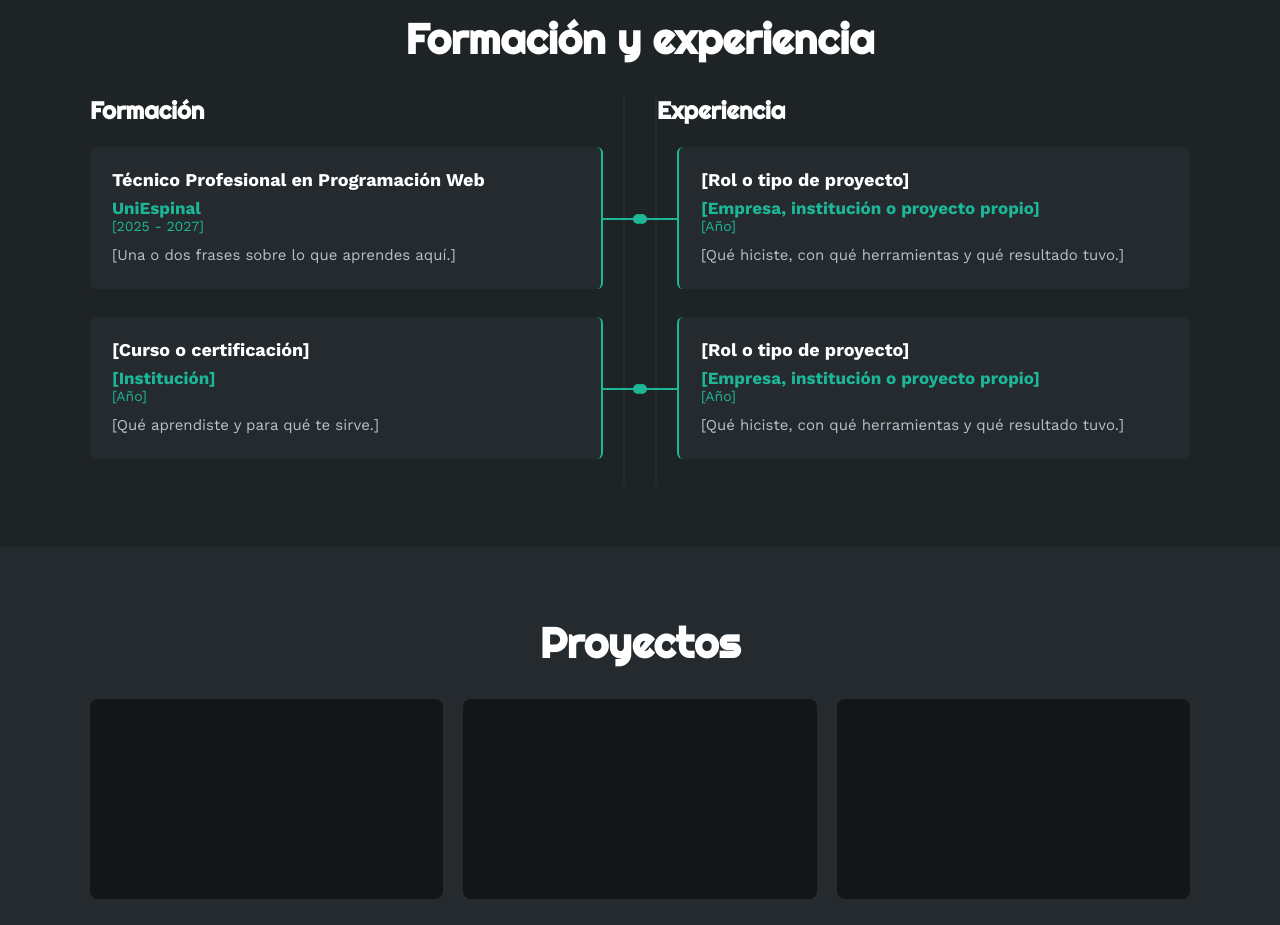
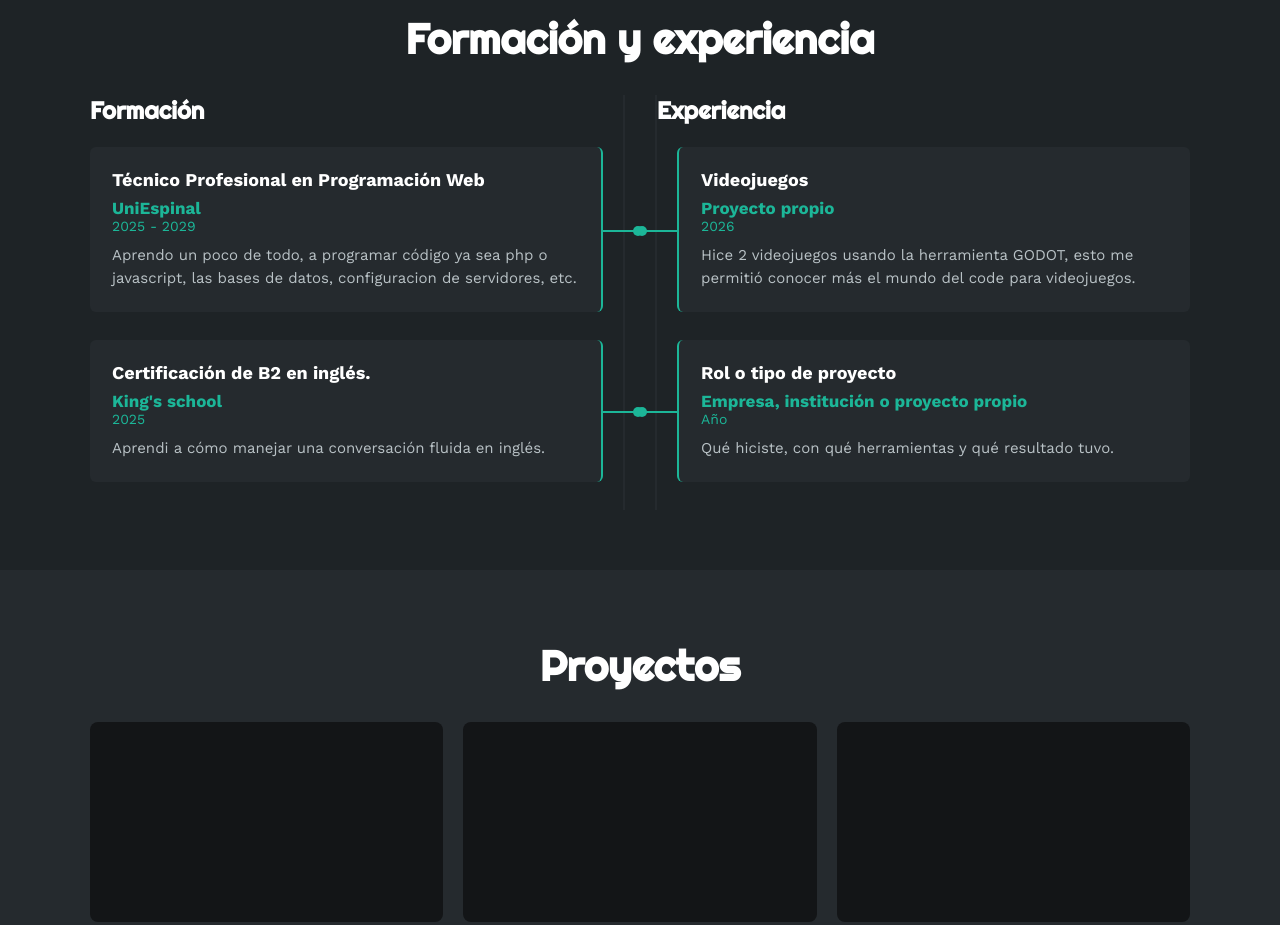
Before and after one commit to edescan09/English-II, a plain HTML site: page index.html in a window 1280 px wide. Shown: the part 1866-2791 px from the top of the page. Drawn offline with nearby package versions, Linux system fonts and the light colour scheme.

Commit message:
Update index.html

```diff
--- a/index.html
+++ b/index.html
@@ -221,16 +221,16 @@
           <div class="item izq">
             <h4 data-i18n="edu.1.title">Técnico Profesional en Programación Web</h4>
             <span class="casa">UniEspinal</span>
-            <span class="fecha">[2025 - 2027]</span>
-            <p data-i18n="edu.1.text">[Una o dos frases sobre lo que aprendes aquí.]</p>
+            <span class="fecha">2025 - 2029</span>
+            <p data-i18n="edu.1.text">Aprendo un poco de todo, a programar código ya sea php o javascript, las bases de datos, configuracion de servidores, etc.</p>
             <div class="conectori"><div class="circuloi"></div></div>
           </div>
 
           <div class="item izq">
-            <h4 data-i18n="edu.2.title">[Curso o certificación]</h4>
-            <span class="casa">[Institución]</span>
-            <span class="fecha">[Año]</span>
-            <p data-i18n="edu.2.text">[Qué aprendiste y para qué te sirve.]</p>
+            <h4 data-i18n="edu.2.title">Certificación de B2 en inglés.</h4>
+            <span class="casa">King's school</span>
+            <span class="fecha">2025</span>
+            <p data-i18n="edu.2.text">Aprendi a cómo manejar una conversación fluida en inglés.</p>
             <div class="conectori"><div class="circuloi"></div></div>
           </div>
         </div>
@@ -245,18 +245,18 @@
             Describe what you DID, using action verbs: built, configured, fixed, tested.
           -->
           <div class="item der">
-            <h4 data-i18n="exp.1.title">[Rol o tipo de proyecto]</h4>
-            <span class="casa">[Empresa, institución o proyecto propio]</span>
-            <span class="fecha">[Año]</span>
-            <p data-i18n="exp.1.text">[Qué hiciste, con qué herramientas y qué resultado tuvo.]</p>
+            <h4 data-i18n="exp.1.title">Videojuegos</h4>
+            <span class="casa">Proyecto propio</span>
+            <span class="fecha">2026</span>
+            <p data-i18n="exp.1.text">Hice 2 videojuegos usando la herramienta GODOT, esto me permitió conocer más el mundo del code para videojuegos.</p>
             <div class="conectord"><div class="circulod"></div></div>
           </div>
 
           <div class="item der">
-            <h4 data-i18n="exp.2.title">[Rol o tipo de proyecto]</h4>
-            <span class="casa">[Empresa, institución o proyecto propio]</span>
-            <span class="fecha">[Año]</span>
-            <p data-i18n="exp.2.text">[Qué hiciste, con qué herramientas y qué resultado tuvo.]</p>
+            <h4 data-i18n="exp.2.title">Rol o tipo de proyecto</h4>
+            <span class="casa">Empresa, institución o proyecto propio</span>
+            <span class="fecha">Año</span>
+            <p data-i18n="exp.2.text">Qué hiciste, con qué herramientas y qué resultado tuvo.</p>
             <div class="conectord"><div class="circulod"></div></div>
           </div>
         </div>
@@ -279,23 +279,23 @@
           <img src="images/project-1.png" alt="Project 1" onerror="this.style.opacity=0">
           <div class="overlay">
             <h3 data-i18n="project.1.title">MILO</h3>
-            <p data-i18n="project.1.text">Made in Godot</p>
+            <p data-i18n="project.1.text">Made in GODOT</p>
           </div>
         </a>
 
         <a class="proyecto" href="#" target="_blank" rel="noopener">
           <img src="images/project-2.png" alt="Project 2" onerror="this.style.opacity=0">
           <div class="overlay">
-            <h3 data-i18n="project.2.title">[Nombre del proyecto]</h3>
-            <p data-i18n="project.2.text">[Tecnologías usadas]</p>
+            <h3 data-i18n="project.2.title">A Normal Day</h3>
+            <p data-i18n="project.2.text">Made in GODOT</p>
           </div>
         </a>
 
         <a class="proyecto" href="#" target="_blank" rel="noopener">
           <img src="images/project-3.png" alt="Project 3" onerror="this.style.opacity=0">
           <div class="overlay">
-            <h3 data-i18n="project.3.title">[Nombre del proyecto]</h3>
-            <p data-i18n="project.3.text">[Tecnologías usadas]</p>
+            <h3 data-i18n="project.3.title">Mascotas QR</h3>
+            <p data-i18n="project.3.text">TypeScript + Supabase</p>
           </div>
         </a>
       </div>
@@ -311,7 +311,7 @@
     <div class="contenido-seccion">
       <h2 data-i18n="contact.title">Contacto</h2>
       <p class="contacto-intro" data-i18n="contact.intro">
-        [Una frase invitando a escribirte.]
+        Una frase invitando a escribirte.
       </p>
 
       <div class="tarjetas-contacto">
```
